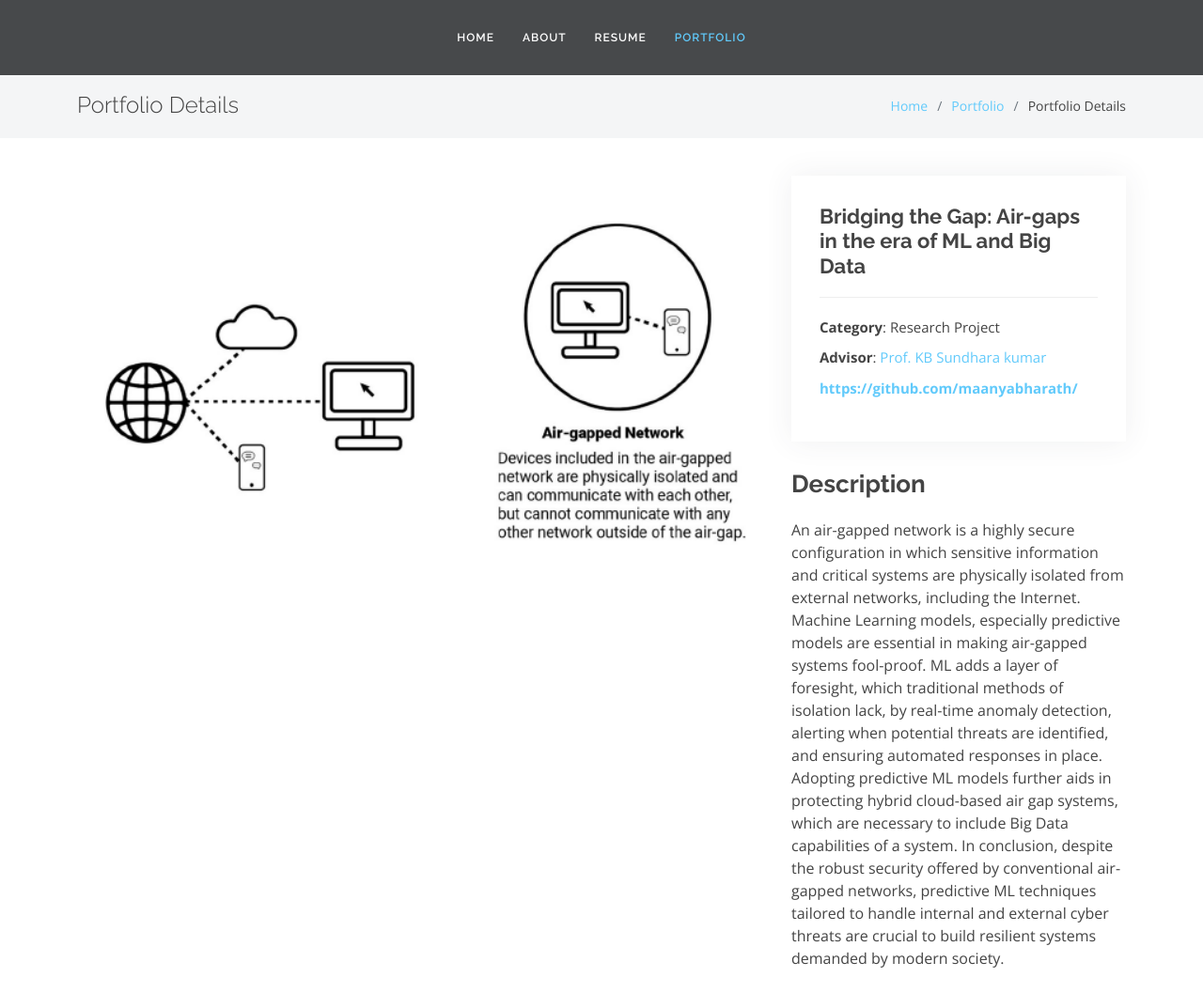
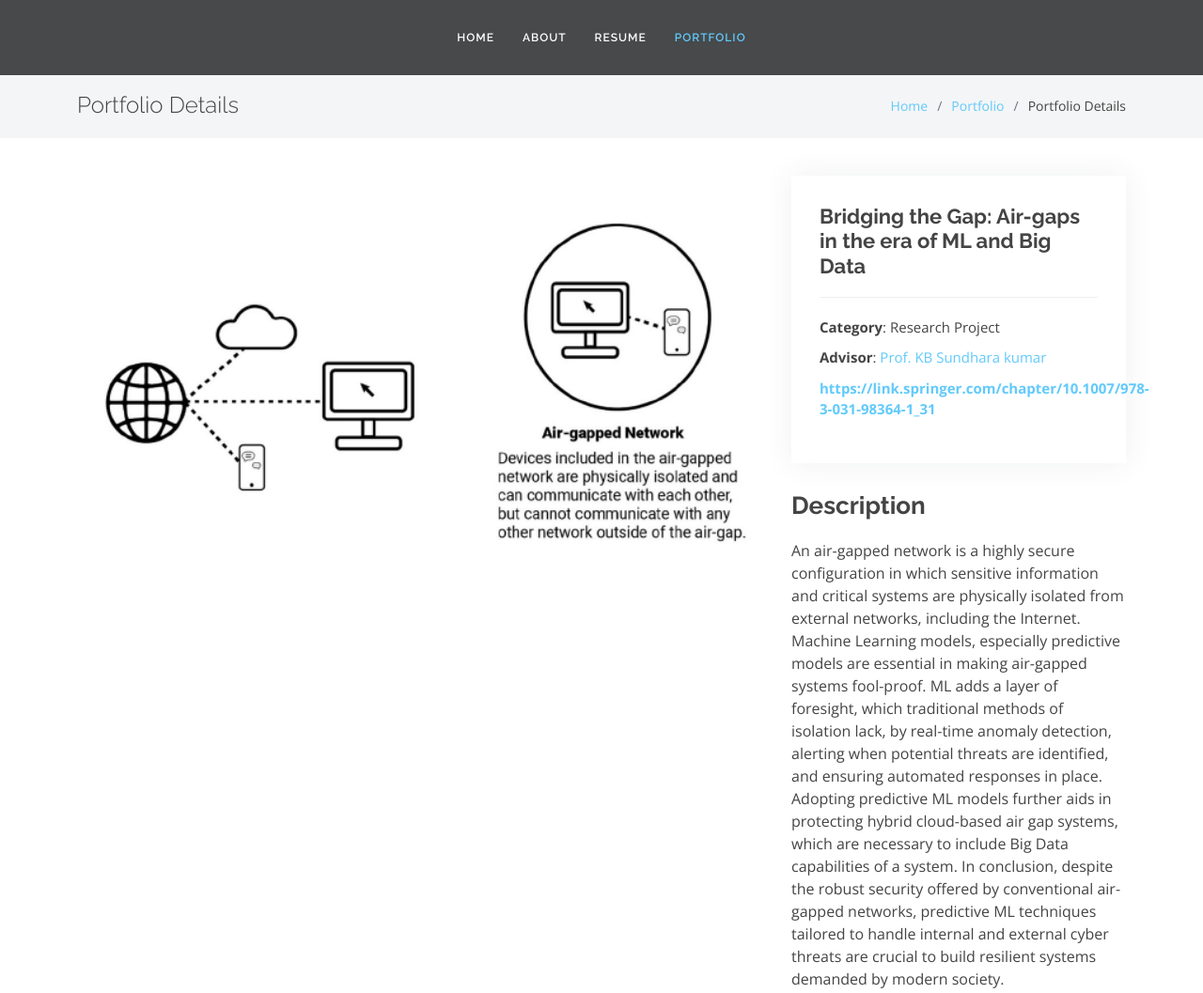
Before and after one commit to maanyabharath/maanyabharath.github.io, a plain HTML site: page portfolio-details-time-series-netflix.html in a window 1280 px wide. Shown: the top 1057 px of the page at 94% size. Drawn offline with nearby package versions, Linux system fonts and the light colour scheme; a script that the page names is missing.

Commit message:
Update portfolio-details-time-series-netflix.html

```diff
--- a/portfolio-details-time-series-netflix.html
+++ b/portfolio-details-time-series-netflix.html
@@ -113,7 +113,7 @@
               <ul>
                 <li><strong>Category</strong>: Research Project</li>
                 <li><strong>Advisor</strong>: <a target='_blank' href="https://www.snuchennai.edu.in/faculty/dr-k-b-sundhara-kumar/">Prof. KB Sundhara kumar</a></li>
-                <li><a target='_blank' href="https://github.com/maanyabharath/"><strong>https://github.com/maanyabharath/</strong></a></li>
+                <li><a target='_blank' href="https://link.springer.com/chapter/10.1007/978-3-031-98364-1_31"><strong>https://link.springer.com/chapter/10.1007/978-3-031-98364-1_31</strong></a></li>
               </ul>
             </div>
             <div class="portfolio-description">
@@ -179,4 +179,5 @@
 
 </body>
 
+
 </html>
```
